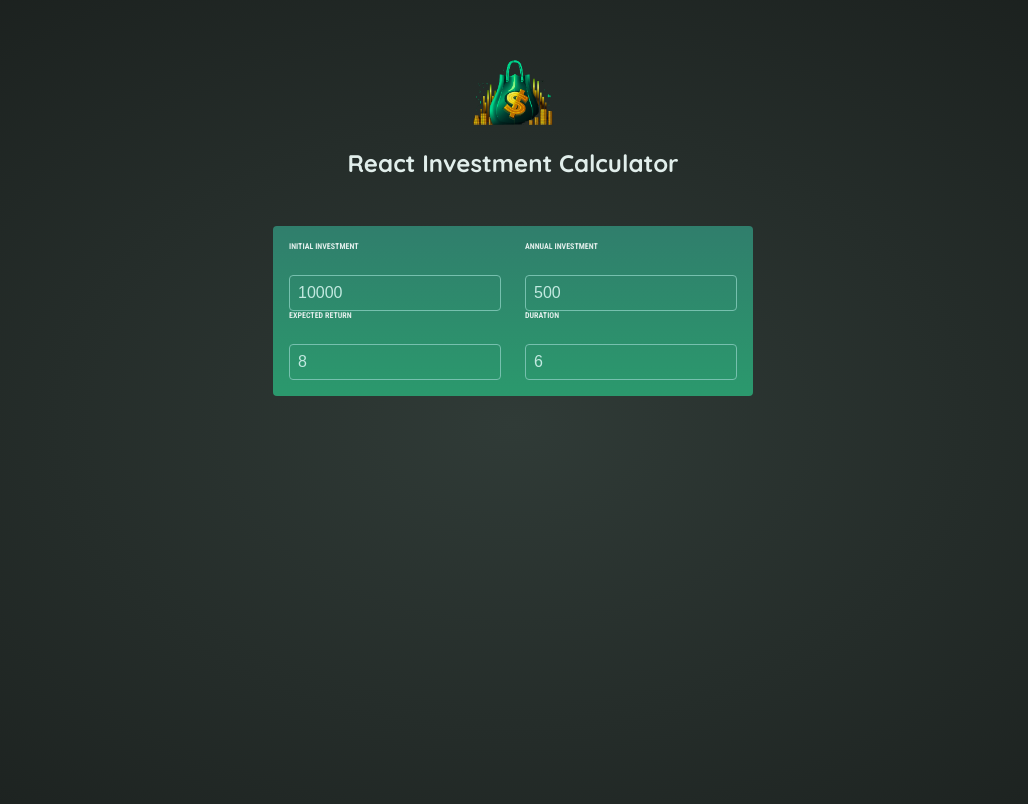
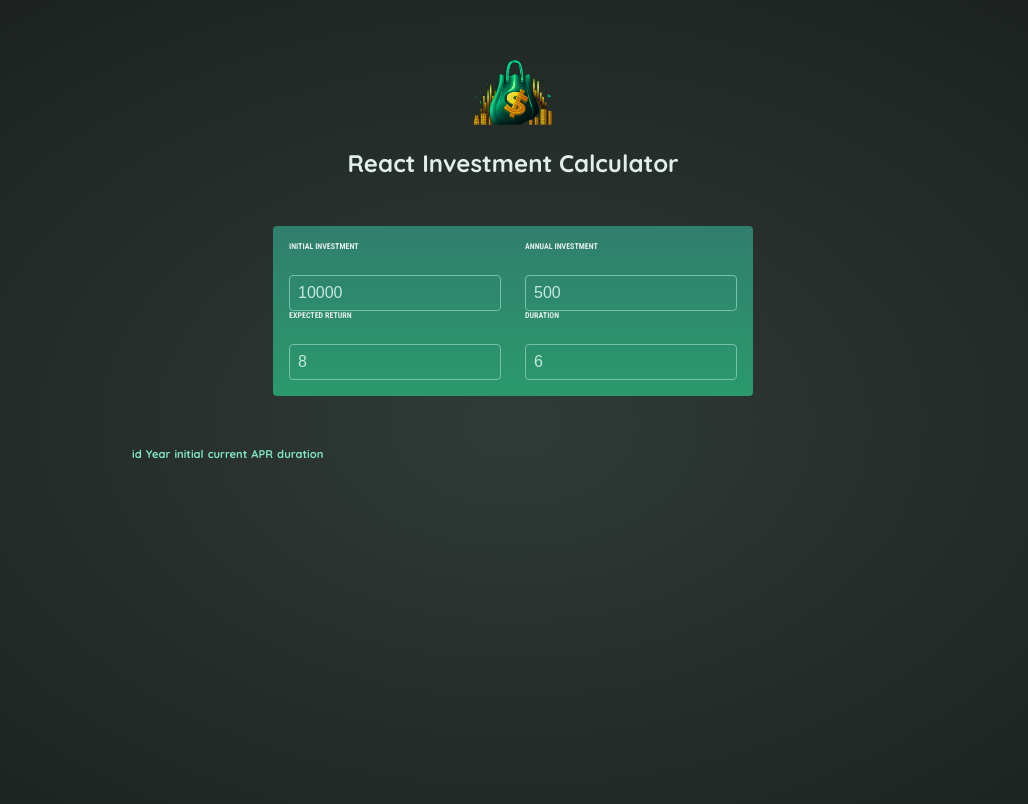
Before and after one commit to cyrilmarois/udemy-react, a React (Vite) app in the folder Basics - Core Concept/04-Essentials/: page / in a window 1280 px wide. Shown: the top 804 px of the page, without its empty margins (127-1155 px from the left). Built offline with nearby package versions, Linux system fonts and the light colour scheme.

Commit message:
feat(results): default template

```diff
--- a/Basics - Core Concept/04-Essentials/src/App.jsx
+++ b/Basics - Core Concept/04-Essentials/src/App.jsx
@@ -1,6 +1,7 @@
 import { useState } from 'react';
 import UserInput from './components/UserInput';
 import Header from './components/layouts/Header';
+import Results from './components/Results';
 
 function App() {
   const [userInput, setUserInput] = useState({
@@ -23,6 +24,7 @@
     <>
       <Header />
       <UserInput userInput={userInput} onChange={handleChange} />
+      <Results dataInput={userInput} />
     </>
   );
 }
--- /dev/null
+++ b/Basics - Core Concept/04-Essentials/src/components/ResultDetails.jsx
@@ -0,0 +1,13 @@
+const ResultDetails = ({ id, duration, apr, year, initialInvest }) => {
+  return (
+    <>
+      <td>{id}</td>
+      <td>{year}</td>
+      <td>{initialInvest}</td>
+      <td>{duration}</td>
+      <td>{apr}</td>
+    </>
+  );
+};
+
+export default ResultDetails;
--- /dev/null
+++ b/Basics - Core Concept/04-Essentials/src/components/Results.jsx
@@ -0,0 +1,40 @@
+import { useState } from 'react';
+import ResultDetails from './ResultDetails';
+
+const Results = ({ dataInput }) => {
+  console.log({ dataInput });
+  const [investments, setInvestments] = useState([]);
+  return (
+    <>
+      <div id='result'>
+        <table>
+          <thead>
+            <tr>
+              <th>id</th>
+              <th>Year</th>
+              <th>initial</th>
+              <th>current</th>
+              <th>APR</th>
+              <th>duration</th>
+            </tr>
+          </thead>
+          <tbody>
+            <tr>
+              {investments.map((invest) => (
+                <ResultDetails
+                  id={invest.id}
+                  year={invest.year}
+                  initialInvest={invest.initialInvest}
+                  apr={invest.apr}
+                  duration={invest.duration}
+                />
+              ))}
+            </tr>
+          </tbody>
+        </table>
+      </div>
+    </>
+  );
+};
+
+export default Results;
```
